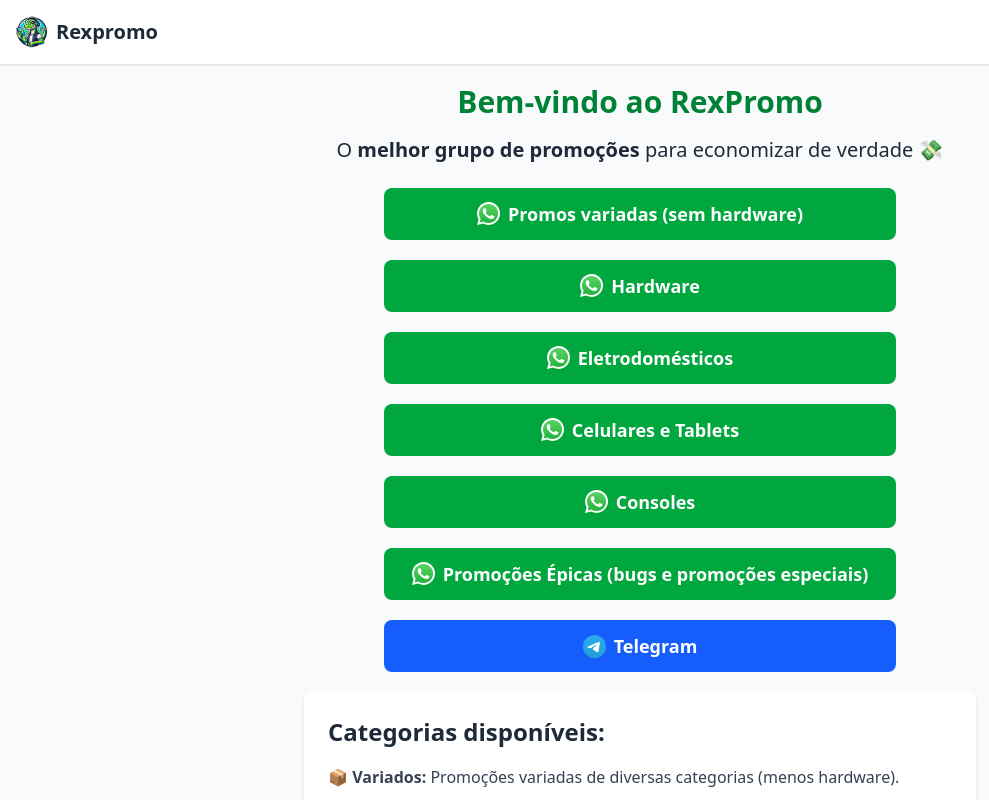
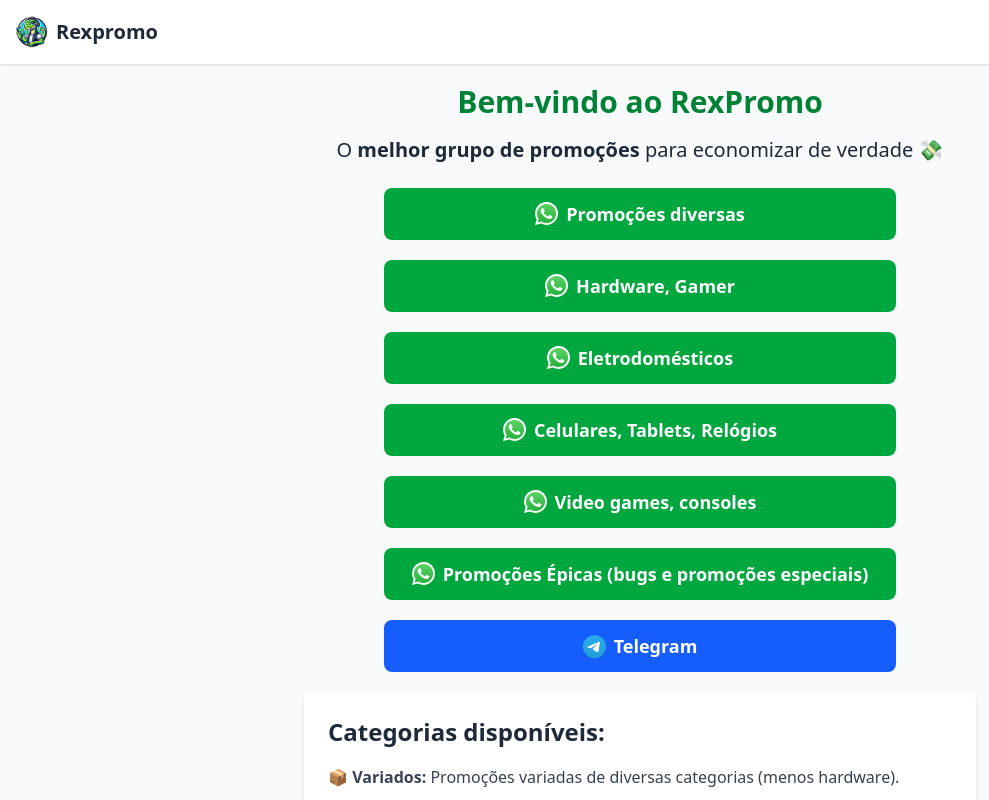
Before and after one commit to luizolivei/rexpromo-site, a Nuxt app: page / in a window 1280 px wide. Shown: the top 800 px of the page, without its empty margins (0-989 px from the left). Built offline with nearby package versions, Linux system fonts and the light colour scheme.

Commit message:
Update promotional text in index.vue

```diff
--- a/pages/index.vue
+++ b/pages/index.vue
@@ -38,7 +38,7 @@
             class="flex items-center justify-center gap-2 bg-green-600 text-white px-3 py-3 rounded-lg lg:text-lg sm:text-sm font-semibold hover:bg-green-700 transition"
         >
           <Icon icon="logos:whatsapp-icon" width="23" />
-          Promos variadas (sem hardware)
+          Promoções diversas
         </a>
         <a
             href="https://chat.whatsapp.com/KEPtbdrG7Ju9rsCq8clCHL?mode=ems_copy_t"
@@ -46,7 +46,7 @@
             class="flex items-center justify-center gap-2 bg-green-600 text-white px-3 py-3 rounded-lg lg:text-lg sm:text-sm font-semibold hover:bg-green-700 transition"
         >
           <Icon icon="logos:whatsapp-icon" width="23" />
-          Hardware
+          Hardware, Gamer
         </a>
         <a
             href="https://chat.whatsapp.com/G1yCSVkkXKK9v0oPZAa0Eq?mode=ems_copy_t"
@@ -62,7 +62,7 @@
             class="flex items-center justify-center gap-2 bg-green-600 text-white px-3 py-3 rounded-lg lg:text-lg sm:text-sm font-semibold hover:bg-green-700 transition"
         >
           <Icon icon="logos:whatsapp-icon" width="23" />
-          Celulares e Tablets
+          Celulares, Tablets, Relógios
         </a>
         <a
             href="https://chat.whatsapp.com/Kc009AGCqj73jG2dRG1AWT?mode=ems_copy_t"
@@ -70,7 +70,7 @@
             class="flex items-center justify-center gap-2 bg-green-600 text-white px-3 py-3 rounded-lg lg:text-lg sm:text-sm font-semibold hover:bg-green-700 transition"
         >
           <Icon icon="logos:whatsapp-icon" width="23" />
-          Consoles
+          Video games, consoles
         </a>
         <a
             href="https://chat.whatsapp.com/BruGdLcui2z6YeBhki6og9?mode=ems_copy_t"
```
